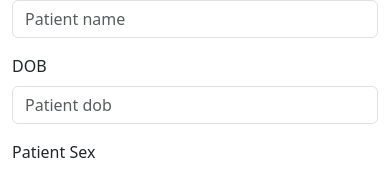
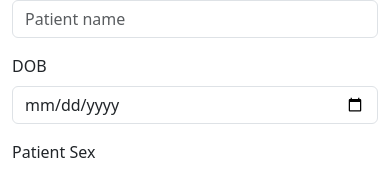
Before and after one commit to BrajanHalili/frontend-Hospital, a React (Create React App) app: page /patients/add in a window 390 px wide. Shown: the part 153-325 px from the top of the page. Built offline with nearby package versions, Linux system fonts and the light colour scheme.

Commit message:
Update Patient.jsx
<Patient.jsx> Changing phone number to string since int does not accept big numbers. Also changed dob to be a date format.

```diff
--- a/src/components/patient/AddPatient.jsx
+++ b/src/components/patient/AddPatient.jsx
@@ -16,7 +16,7 @@ const AddPatient = () => {
         sex: '',
         address: '',
         maritial_status: '',
-        phone: 0,
+        phone: '',
         email: ''
     })
 
@@ -57,7 +57,7 @@ const AddPatient = () => {
             sex: '',
             address: '',
             maritial_status: '',
-            phone: 0,
+            phone: '',
             email: ''
         })
 
@@ -75,7 +75,7 @@ const AddPatient = () => {
 
                 <div className="mb-3">
                     <label for="Input DOB" className="form-label">DOB</label>
-                    <input onChange={handleChange} className="form-control" name="dob" value={patient.dob} autoComplete="off" placeholder="Patient dob" ></input>
+                    <input onChange={handleChange} type="date" pattern="\d{4}-\d{2}-\d{2}" className="form-control" name="dob" value={patient.dob} autoComplete="off" placeholder="Patient dob" ></input>
                 </div>
 
                 <div className="form-group col-md-3">
```
